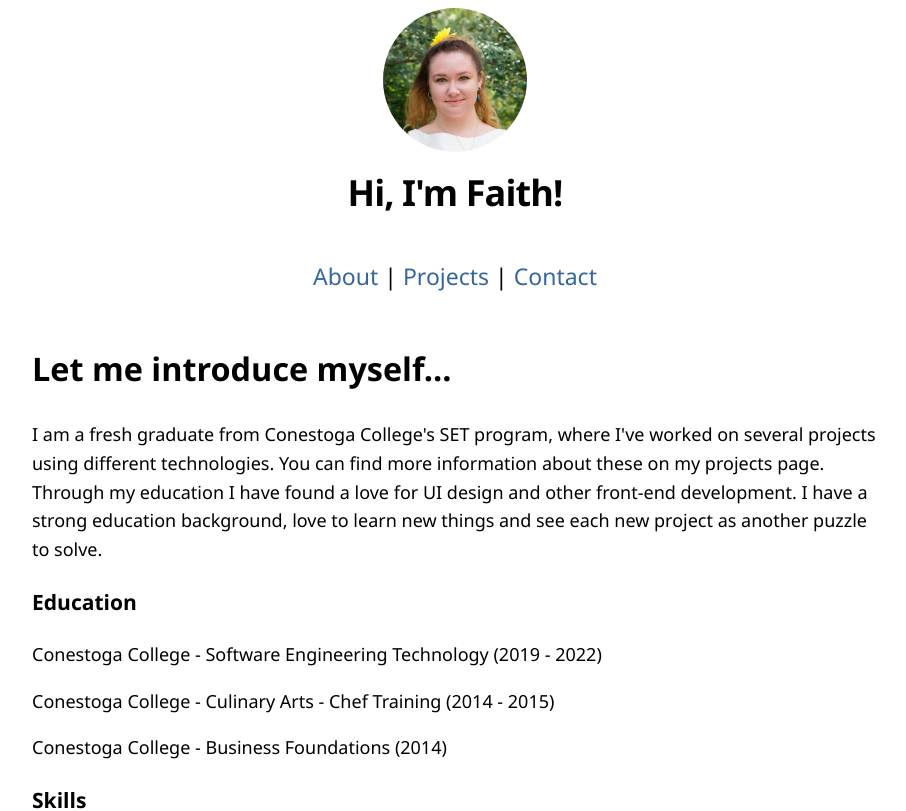
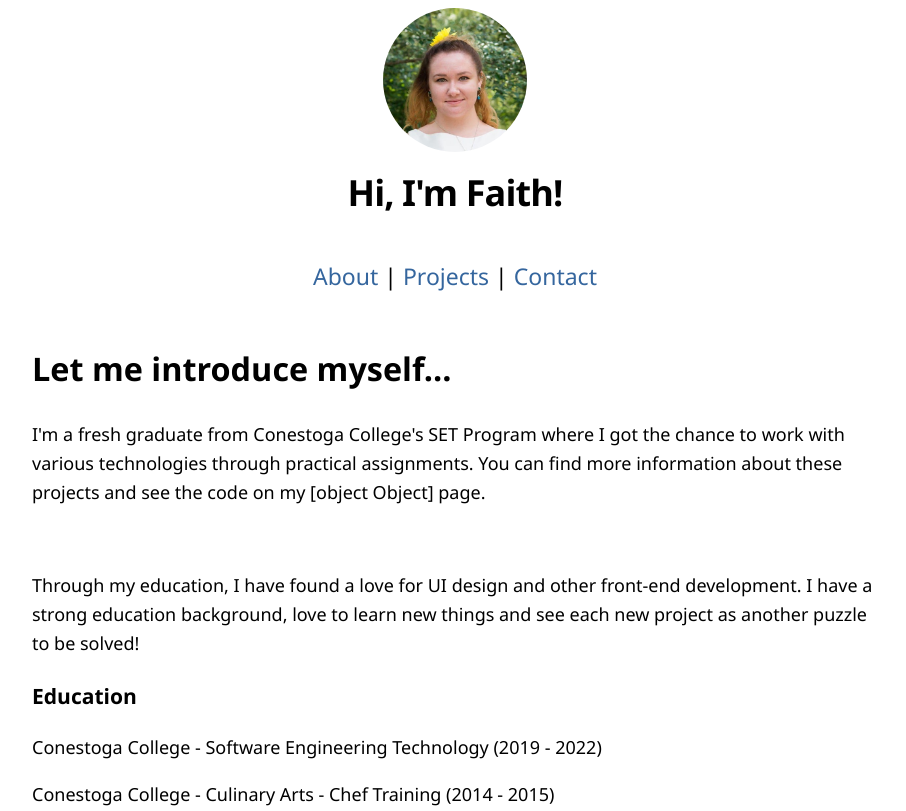
Before and after one commit to FaithWelton/portfolio-website, a Next.js app: page /about-me in a window 1280 px wide. Shown: the top 811 px of the page, without its empty margins (185-1091 px from the left). Built offline with nearby package versions, Linux system fonts and the light colour scheme.

Commit message:
Update / Fix About Me

```diff
--- a/components/constants.js
+++ b/components/constants.js
@@ -1,11 +1,18 @@
-export const siteTitle = 'Faith\'s Portfolio'
+export const siteTitle = "Faith\'s Portfolio"
 export const footer = <strong>This website was made by Faith Welton - Updated 2022</strong>
 
-export const firstname = 'Faith'
-export const lastname = 'Welton'
-export const email = 'mailto:faithmadore@hotmail.com'
-export const linkedin = 'https://www.linkedin.com/in/faithwelton/'
-export const about = 'I am a fresh graduate from Conestoga College\'s SET program, where I\'ve worked on several projects using different technologies. You can find more information about these on my projects page. \n\n Through my education I have found a love for UI design and other front-end development. I have a strong education background, love to learn new things and see each new project as another puzzle to solve.'
+export const firstname = "Faith"
+export const lastname = "Welton"
+export const email = "mailto:faithmadore@hotmail.com"
+export const linkedin = "https://www.linkedin.com/in/faithwelton/"
+
+export const aboutSchool = "I\'m a fresh graduate from Conestoga College\'s SET Program where I got the chance to work "
+                            + "with various technologies through practical assignments. You can find more information "
+                            + "about these projects and see the code on my " + <a href='https://faithisa.dev/code-projects'>projects</a> + " page."
+export const aboutBackground = "Through my education, I have found a love for UI design and other front-end development. "
+                            + "I have a strong education background, love to learn new things and see each new project as "
+                            + "another puzzle to be solved!"
+
 export const intro = 'Hi, I\'m ' + firstname + '!'
 
 /* Education */
--- a/pages/about-me.js
+++ b/pages/about-me.js
@@ -17,7 +17,9 @@ export default function About() {
 
                 <section className={utilStyles.p}>
                     <div class="about-me">
-                        <p>{Constants.about}</p>
+                        <p>{Constants.aboutSchool}</p>
+                        <br/>
+                        <p>{Constants.aboutBackground}</p>
 
                         <h3>Education</h3>
                         <div class="about=me">
```
